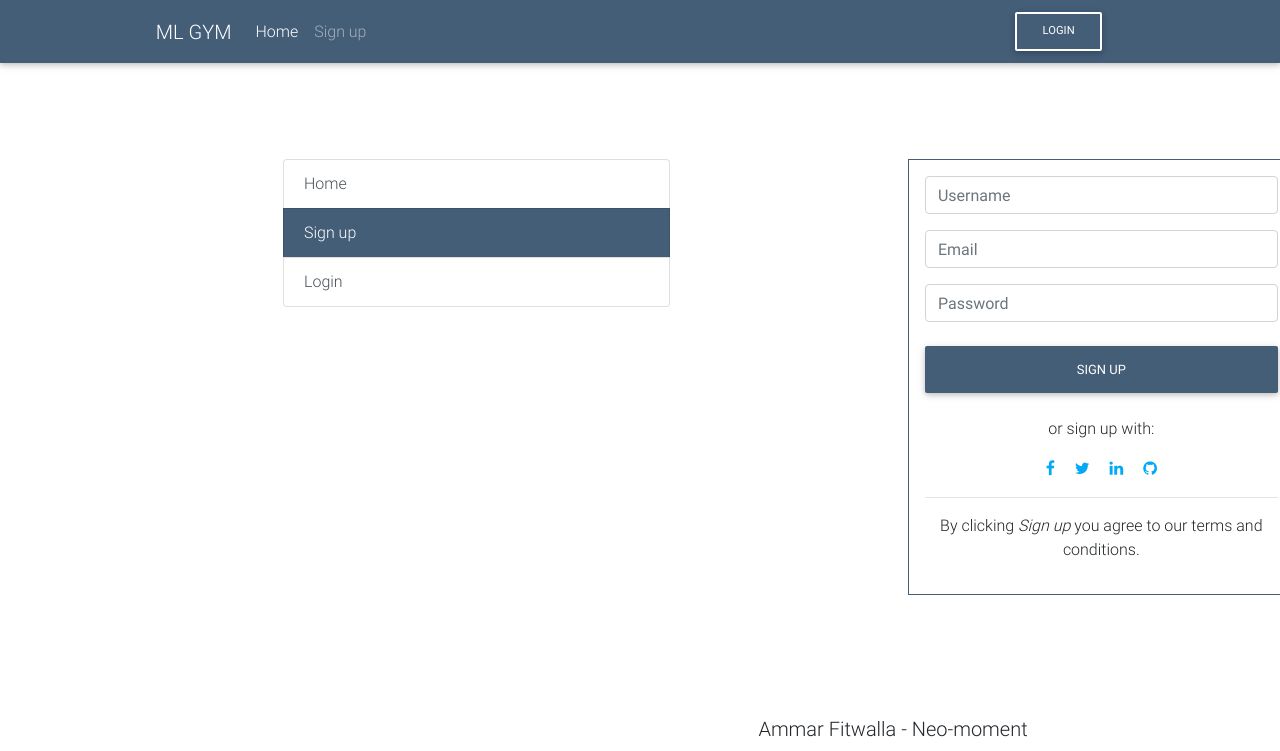
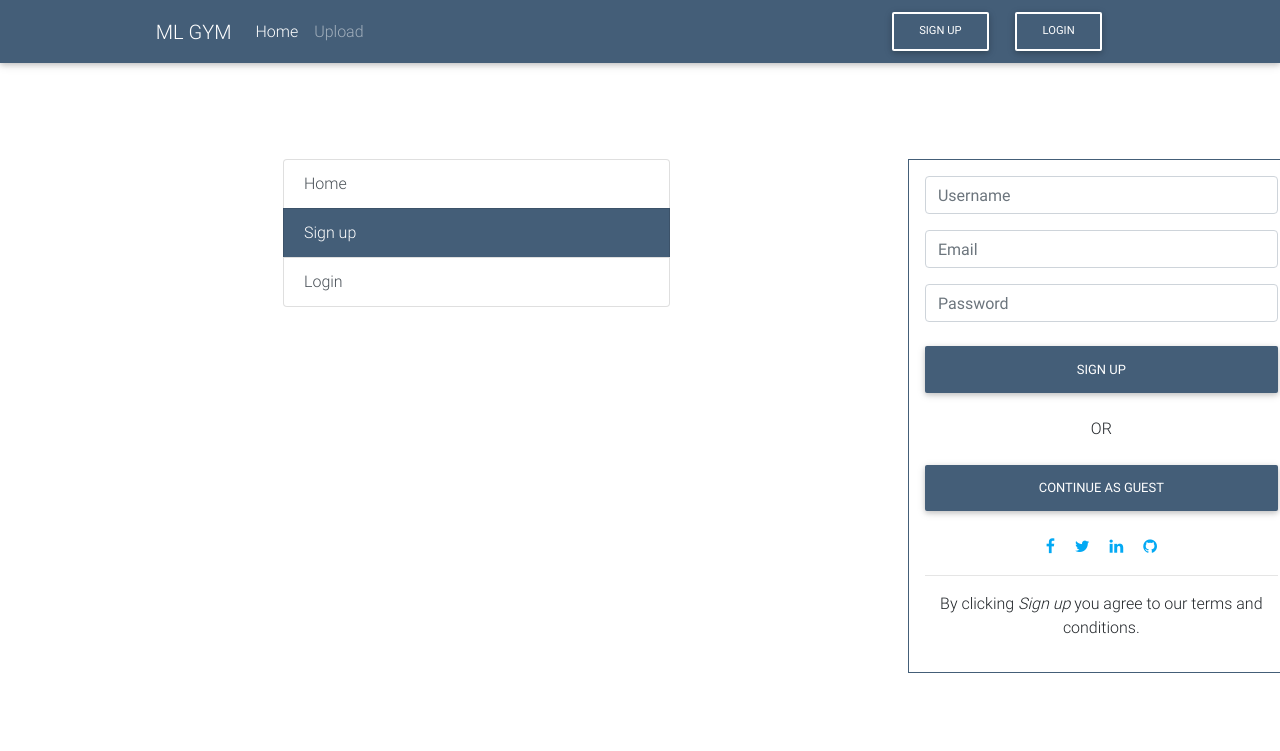
Before and after one commit to ammarfitwalla/AutoML_app, a Django app: page /signup/ in a window 1280 px wide; the page is wider, and only the part inside the window is pictured. Shown: the top 751 px of that part. Run offline with Django 3.2, Linux system fonts and the light colour scheme; some libraries are stand-ins or nearby versions.

Commit message:
continue as guest func. added

```diff
--- a/app/template/login.html
+++ b/app/template/login.html
@@ -75,7 +75,8 @@ Sign in
                 <button class="btn btn-secondary my-4 btn-block" type="submit">Sign in</button>
 
                 <!-- Social register -->
-                <p>or sign up with:</p>
+                <p>OR</p>
+                <button class="btn btn-secondary my-4 btn-block" onclick="window.location.href='{% url 'continue_as_guest' %}'" type="submit">Continue as Guest</button>
 
                 <a type="button" class="light-blue-text mx-2">
                     <i class="fa fa-facebook"></i>
--- a/app/template/navbar.html
+++ b/app/template/navbar.html
@@ -21,17 +21,14 @@
                     <span class="sr-only">(current)</span>
                 </a>
             </li>
-            {% if not request.user.is_authenticated %}
-            <li class="nav-item">
-                <a class="nav-link" href="{% url 'signup' %}">Sign up</a>
-            </li>
-            {% endif %}
 
-            {% if request.user.is_authenticated %}
             <li class="nav-item">
                 <a class="nav-link" href="/upload/">Upload</a>
             </li>
 
+
+
+            {% if request.user.is_authenticated %}
             <li class="nav-item">
                 <a class="nav-link" href="{% url 'profile_data' %}">Profile</a>
             </li>
@@ -52,7 +49,8 @@
                    {{ request.user }}
                 </div>
             {% else %}
-                <a class="btn btn-outline-white btn-md my-2 my-sm-0 ml-3" href="{% url 'signin' %}">Login</a>
+            <a class="btn btn-outline-white btn-md my-2 my-sm-0 ml-3" href="{% url 'signup' %}">Sign up</a>
+            <a class="btn btn-outline-white btn-md my-2 my-sm-0 ml-3" href="{% url 'signin' %}">Login</a>
             {% endif %}
         </div>
     </div>
--- a/app/template/signup.html
+++ b/app/template/signup.html
@@ -78,7 +78,8 @@ Sign Up
                 <button class="btn btn-secondary my-4 btn-block" type="submit">Sign up</button>
 
                 <!-- Social register -->
-                <p>or sign up with:</p>
+                <p>OR</p>
+                <button class="btn btn-secondary my-4 btn-block" onclick="window.location.href='{% url 'continue_as_guest' %}'" type="submit">Continue as Guest</button>
 
                 <a type="button" class="light-blue-text mx-2">
                     <i class="fa fa-facebook"></i>
--- a/app/urls.py
+++ b/app/urls.py
@@ -4,6 +4,7 @@ from app import views
 urlpatterns = [
     path('', views.home, name='home'),
     path('signup/', views.sign_up, name='signup'),
+    path('continue_as_guest/', views.continue_as_guest, name='continue_as_guest'),
     path('signin/', views.login_page, name='signin'),
     path('signout/', views.logout_page, name='signout'),
     path('upload/', views.upload, name='upload'),
--- a/app/views.py
+++ b/app/views.py
@@ -5,6 +5,8 @@ import glob
 import json
 import pickle
 import shutil
+import uuid
+
 import chardet
 # import logging
 import mimetypes
@@ -57,6 +59,11 @@ def home(request):
     return render(request, 'home.html')
 
 
+def continue_as_guest(request):
+    request.session['guest_session_id'] = str(uuid.uuid4())
+    return redirect('/upload/')
+
+
 def sign_up(request):
     if request.method == "POST":
         username = request.POST.get('username')
@@ -87,8 +94,10 @@ def sign_up(request):
 
         custom_user = Profile(user=user)
         custom_user.save()
-        messages.success(request, 'Account created, please login here')
-        return redirect('/signin/')
+        user = authenticate(username=username, password=password)
+        login(request, user)
+        messages.success(request, 'Account created, Successfully Logged in')
+        return redirect('/upload/')
 
     return render(request, 'signup.html')
 
@@ -135,14 +144,13 @@ def download_file(request, filename):
     return response
 
 
-@decorators.login_required
+# @decorators.login_required
 def upload(request):
-    if not request.user.is_authenticated:
-        return redirect('login')
+    if 'guest_session_id' not in request.session and not request.user.is_authenticated:
+        return redirect('/signin/')
 
     elif request.method == 'POST':
-        user = str(request.user.id)
-
+        user = request.session['guest_session_id'] if request.session['guest_session_id'] else str(request.user.id)
         check_dir_exists(media_path + os.sep + user)
         check_dir_exists(media_path + os.sep + user + os.sep + 'documents')
         check_dir_exists(media_path + os.sep + user + os.sep + 'documents' + os.sep + 'input_files')
@@ -214,9 +222,12 @@ def divide_columns_into_df(df):
 
     return dfs
 
-@decorators.login_required
+# @decorators.login_required
 def eda(request):
-    user = request.user.id
+    if 'guest_session_id' not in request.session and not request.user.is_authenticated:
+        return redirect('/signin/')
+
+    user = request.session['guest_session_id'] if request.session['guest_session_id'] else request.user.id
 
     if user is not None:
         file_path = os.path.join(media_path, str(user), 'documents', 'input_files')
@@ -277,10 +288,10 @@ def eda(request):
         sns.set(style="whitegrid")
 
         # Define the folder to save the PNG files
-        output_folder = os.path.join(str(user), 'graphs')
+        # output_folder = os.path.join(str(user), 'graphs')
 
         # Create the output folder if it doesn't exist
-        os.makedirs(output_folder, exist_ok=True)
+        # os.makedirs(output_folder, exist_ok=True)
         png_files_path = []
         a4_dims = (11.7, 8.27)
 
@@ -342,9 +353,13 @@ def eda(request):
         return redirect('/signin/')
 
 
-@decorators.login_required
+# @decorators.login_required
 def data_preprocessing(request):
-    user = request.user.id
+    if 'guest_session_id' not in request.session and not request.user.is_authenticated:
+        return redirect('/signin/')
+
+    user = request.session['guest_session_id'] if request.session['guest_session_id'] else request.user.id
+    # user = request.user.id
     docs_path = os.path.join(media_path, str(user), 'documents')
     file_path = os.path.join(docs_path, 'input_files')
     list_of_files = glob.glob(file_path + os.sep + '*')
@@ -445,12 +460,16 @@ def data_preprocessing(request):
     return render(request, 'data_preprocessing.html', context)
 
 
-@decorators.login_required
+# @decorators.login_required
 def model_selection(request):
     all_ml_models = ['(AutoML) Regression', 'Linear Regression', '(AutoML) Classification', 'Logistic Regression', 'Decision Tree Classifier', 'KNeighbors Classifier', 'Random Forest Classifier', 'GaussianNB Classifier', 'SGD Classifier']
     # automl_model_type = []
     # numerical_model_name_list = []
-    user = str(request.user.id)
+    # user = str(request.user.id)
+    if 'guest_session_id' not in request.session and not request.user.is_authenticated:
+        return redirect('/signin/')
+
+    user = request.session['guest_session_id'] if request.session['guest_session_id'] else str(request.user.id)
     # if request.is_ajax():
     #     print('AJAX REQUEST')
     #     data = request.GET.get('data')
@@ -582,9 +601,13 @@ def model_selection(request):
     return render(request, 'model_selection.html', context)  # except:  #     return redirect('/eda/')
 
 
-@decorators.login_required
+# @decorators.login_required
 def model_evaluation(request):
-    user = str(request.user.id)
+    if 'guest_session_id' not in request.session and not request.user.is_authenticated:
+        return redirect('/signin/')
+
+    user = request.session['guest_session_id'] if request.session['guest_session_id'] else str(request.user.id)
+    # user = str(request.user.id)
     docs_path = media_path + os.sep + user + os.sep + 'documents'
     if not os.path.isfile(docs_path + os.sep + 'model_details.json'):
         return redirect('/upload/')
@@ -651,8 +674,14 @@ def model_evaluation(request):
     return render(request, 'model_evaluation.html', context)
 
 
-@decorators.login_required
+# @decorators.login_required
 def save_model(request):
+    if 'guest_session_id' in request.session and not request.user.is_authenticated:
+        messages.error(request, 'Create an account to save the model.')
+        return redirect('/model_evaluation/')
+    elif 'guest_session_id' not in request.session and not request.user.is_authenticated:
+        return redirect('/signin/')
+
     user_id = request.user.id
     user = User.objects.get(id=user_id)
     docs_path = media_path + os.sep + str(user_id) + os.sep + 'documents'
```
Also changed, not shown: app/template/model_evaluation.html (+15 -1 lines), app/template/upload.html (+19 -7 lines).
